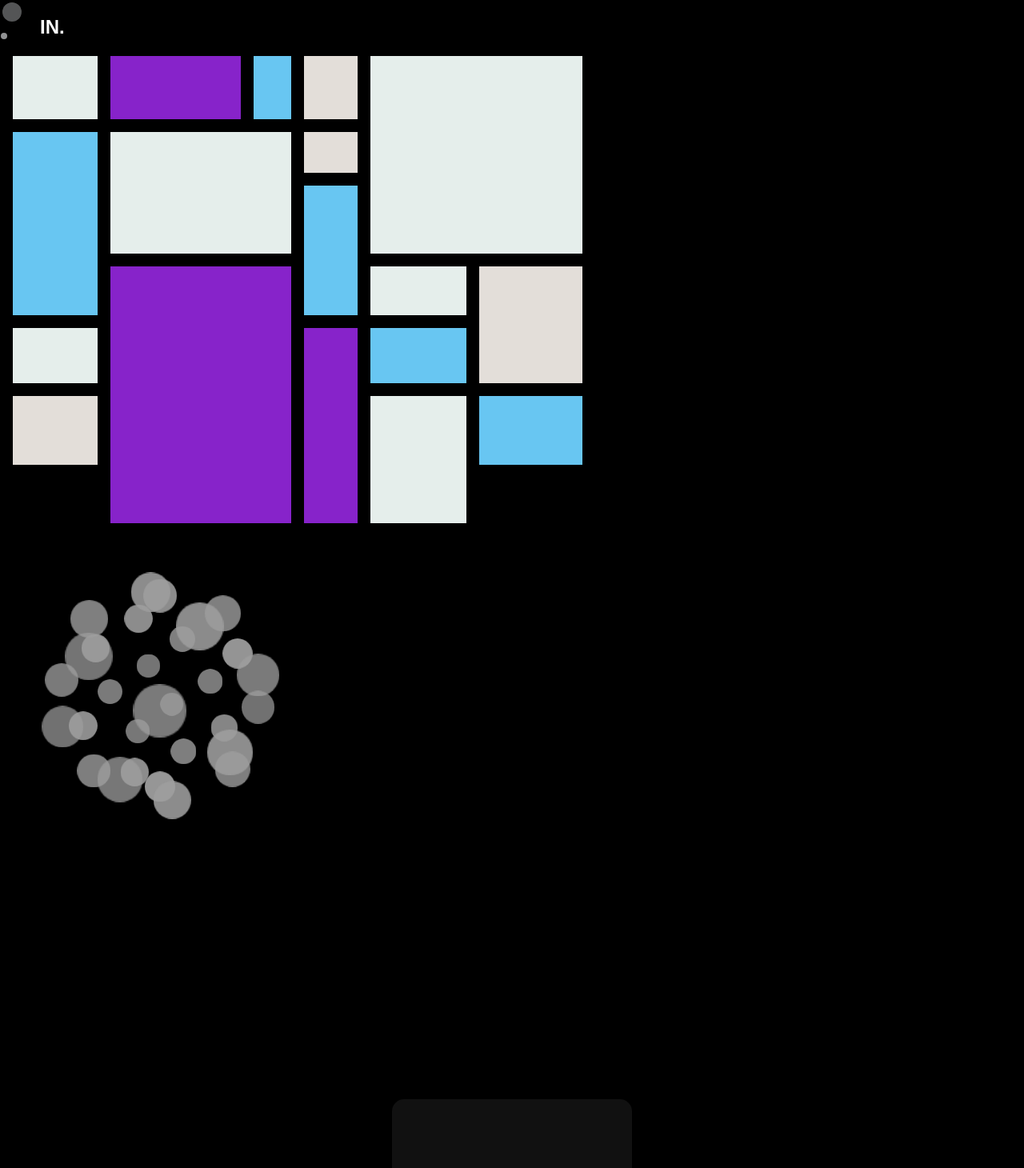
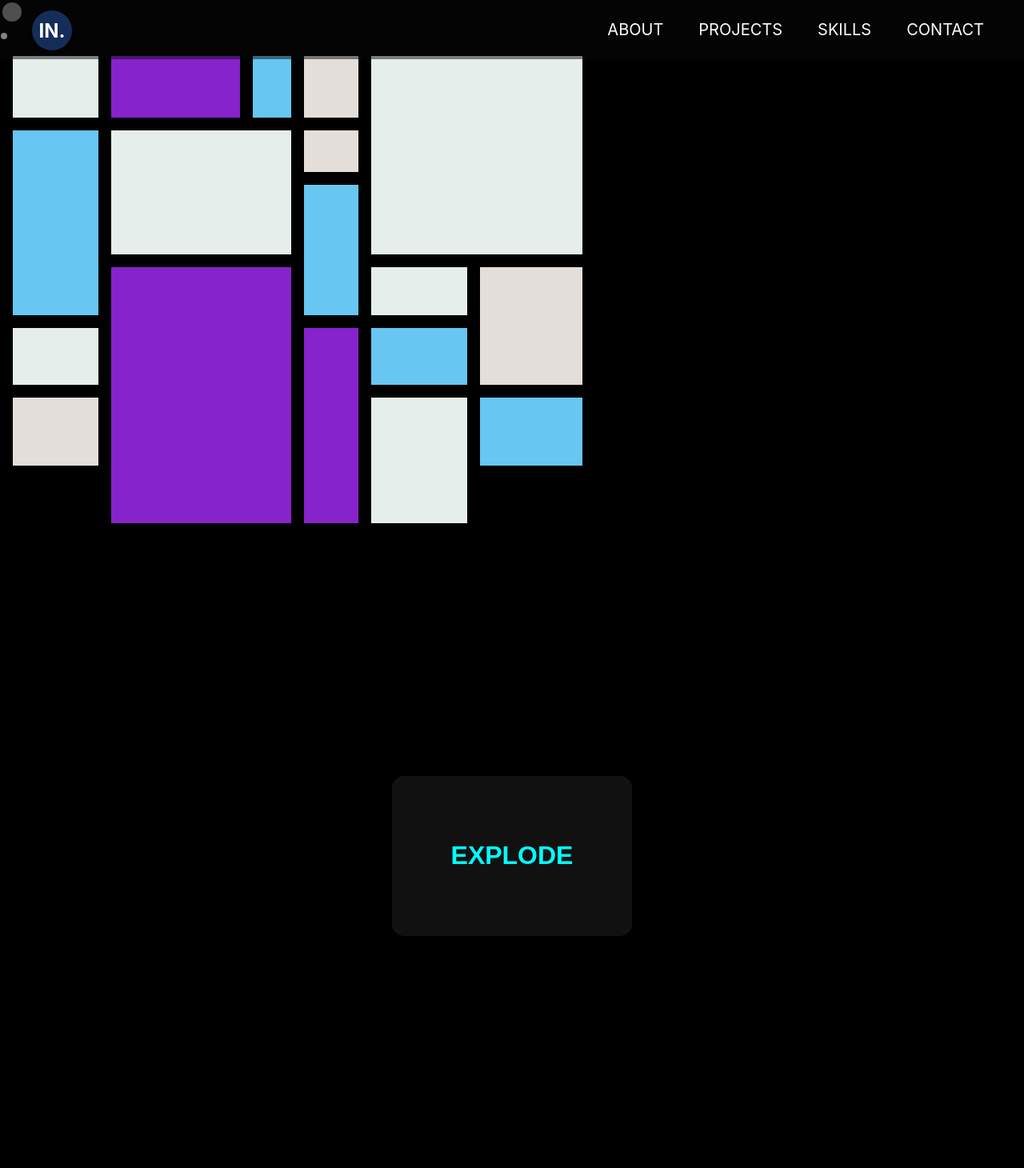
Before and after one commit to Isha-Nanda08/My-Portfolio, a React (Create React App) app in the folder my-portfolio/: page / in a window 1280 px wide. Shown: the top 1460 px of the page at 80% size. Built offline with nearby package versions, Linux system fonts and the light colour scheme.

Commit message:
add navbar explode

```diff
--- a/my-portfolio/src/components/Explode.jsx
+++ b/my-portfolio/src/components/Explode.jsx
@@ -1,11 +1,44 @@
-import React from "react";
+// Explode.jsx
+import React, { useEffect } from "react";
 import "../styles/explode.css";
+import IconCloud from "./IconCloud"; // Import your IconCloud component
 
 const Explode = () => {
+  useEffect(() => {
+    // Get the elements we need to manipulate
+    const explodeContainer = document.querySelector('.particle-deconstruct-container');
+    const iconCloudContainer = document.querySelector('.icon-cloud-container');
+
+    // Add click event to the explode element
+    const explodeElement = document.querySelector('.particle-deconstruct-element');
+
+    if (explodeElement) {
+      explodeElement.addEventListener('click', () => {
+        // Add the exploded class to trigger animation
+        explodeElement.classList.add('exploded');
+
+        // Add the fade-out class to the container
+        explodeContainer.classList.add('fade-out');
+
+        // After 2 seconds, show the IconCloud
+        setTimeout(() => {
+          explodeContainer.style.display = 'none';
+          iconCloudContainer.classList.add('visible');
+        }, 2000);
+      });
+    }
+  }, []);
+
   return (
-    <div className="particle-deconstruct-container">
-      <div className="particle-deconstruct-element">
-        <h2>EXPLODE</h2>
+    <div className="page-wrapper">
+      <div className="particle-deconstruct-container">
+        <div className="particle-deconstruct-element">
+          <h2>EXPLODE</h2>
+        </div>
+      </div>
+
+      <div className="icon-cloud-container">
+        <IconCloud />
       </div>
     </div>
   );
--- a/my-portfolio/src/components/Navbar.jsx
+++ b/my-portfolio/src/components/Navbar.jsx
@@ -1,17 +1,150 @@
-import React from "react";
-import "../styles/Navbar.css"; // Import the CSS file
+import React, { useState, useEffect } from 'react';
 
-const Navbar = () => {
+const RollingNavbar = () => {
+  const [animationStarted, setAnimationStarted] = useState(false);
+  const navItems = [ 'About','Projects',  'skills','Contact'];
+
+  useEffect(() => {
+    // Start animation after component mounts
+    setTimeout(() => {
+      setAnimationStarted(true);
+    }, 500);
+  }, []);
+
   return (
-    <nav className="navbar">
-      <div className="logo">IN.</div>
-      <div className="nav-links">
-        <a href="#works">WORKS</a>
-        <a href="#about">ABOUT</a>
-        <a href="#contact">CONTACT</a>
+    <div className="navbar-container">
+      <div className="navbar-content">
+        {/* Logo container that will be the destination */}
+        <div className="logo-container">
+          {/* Logo that rolls in from right to left position */}
+          <div className={`logo ${animationStarted ? 'rolling-animation' : ''}`}>
+            <span>IN.</span>
+          </div>
+        </div>
+
+        {/* Nav items that get revealed from right */}
+        <nav className="navigation">
+          <ul className="nav-list">
+            {navItems.map((item, index) => (
+              <li
+                key={item}
+                className={`nav-item ${animationStarted ? 'nav-item-visible' : ''}`}
+                style={{
+                  transitionDelay: `${animationStarted ? (navItems.length - index - 1) * 150 + 400 : 0}ms`
+                }}
+              >
+                <a href="#">{item}</a>
+              </li>
+            ))}
+          </ul>
+        </nav>
       </div>
-    </nav>
+
+      <style jsx>{`
+        /* Navbar container styles */
+        .navbar-container {
+          /* position:relative, */
+          background-color: #090a0c7d;
+          color: white;
+          height: 74px;
+          width: 100%;
+          overflow: hidden;
+          position: relative;
+          position:fixed;
+          z-index:100;
+        }
+
+        /* Navbar content layout */
+        .navbar-content {
+          max-width: 1200px;
+          margin: 0 auto;
+          padding: 0 24px;
+          height: 100%;
+          display: flex;
+          align-items: center;
+          justify-content: space-between;
+        }
+
+        /* Logo styles */
+        .logo-container {
+          position: relative;
+          height: 48px;
+          width: 48px;
+        }
+
+        .logo {
+          width: 50px;
+          height: 50px;
+          background-color: #23509892;
+          border-radius: 50%;
+          display: flex;
+          align-items: center;
+          justify-content: center;
+          box-shadow: 0 4px 6px rgba(0, 0, 0, 0.1);
+          position: absolute;
+          transform: translateX(100vw);
+        }
+
+        .logo span {
+          font-weight: bold;
+          font-size: 24px;
+        }
+
+        /* Navigation styles */
+        .navigation {
+          display: flex;
+          align-items: center;
+          height: 100%;
+        }
+
+        .nav-list {
+          display: flex;
+          list-style-type: none;
+          margin: 0;
+          padding: 0;
+        }
+
+        .nav-item {
+          margin-left: 34px;
+          opacity: 0;
+          transform: translateY(32px);
+          transition: opacity 0.5s ease, transform 0.5s ease;
+        }
+
+        .nav-item-visible {
+          opacity: 1;
+          transform: translateY(0);
+        }
+
+        .nav-item a {
+          color: white;
+          text-decoration: none;
+          transition: color 0.3s ease;
+          font-size:20px;
+          text-transform: uppercase;
+          padding-right:10px;
+        }
+
+        .nav-item a:hover {
+          color: #60a5fa;
+        }
+
+        /* Animation */
+        @keyframes rolling {
+          0% {
+            transform: translateX(calc(100vw - 48px)) rotate(0deg);
+          }
+          100% {
+            transform: translateX(0) rotate(720deg);
+          }
+        }
+
+        .rolling-animation {
+          animation: rolling 1.5s ease-out forwards;
+        }
+      `}</style>
+    </div>
   );
 };
 
-export default Navbar;
+export default RollingNavbar;
--- a/my-portfolio/src/pages/Landingpage.jsx
+++ b/my-portfolio/src/pages/Landingpage.jsx
@@ -12,7 +12,8 @@ import MondrianGrid from "../components/MondianGrid";
 import Explode from "../components/Explode";
 import SocialIcons from "../components/socialIcons";
 import HexagonGrid from "../components/Hexagon";
-import Navbar from "../components/Navbar";
+import RollingNavbar from "../components/Navbar";
+
 
 const Landingpage = () => {
   // State to manage loading status
@@ -43,7 +44,7 @@ const Landingpage = () => {
             overflow:'hidden'
         }}>
       {/* Custom Cursor */}
-      <Navbar/>
+      <RollingNavbar/>
       <CustomCursor />
 
       {/* Vortex Background */}
@@ -59,7 +60,7 @@ const Landingpage = () => {
 
         <MondrianGrid/>
       </div>
-      <IconCloud/>
+
       <Explode/>
 
       {/* Animated Grid */}
--- a/my-portfolio/src/styles/Navbar.css
+++ b/my-portfolio/src/styles/Navbar.css
@@ -12,19 +12,19 @@
   }
 
   .logo {
-    font-size: 24px;
+    font-size: 40px;
     font-weight: bold;
   }
 
   .nav-links {
     display: flex;
-    gap: 30px;
+    gap: 40px;
   }
 
   .nav-links a {
     text-decoration: none;
     color: white;
-    font-size: 16px;
+    font-size: 24px;
     transition: opacity 0.3s ease;
   }
 
--- a/my-portfolio/src/styles/explode.css
+++ b/my-portfolio/src/styles/explode.css
@@ -1,3 +1,11 @@
+/* Full page wrapper */
+.page-wrapper {
+  position: relative;
+  width: 100%;
+  height: 100vh;
+  background: #000;
+  overflow: hidden;
+}
 
 /* Full page container */
 .particle-deconstruct-container {
@@ -5,7 +13,19 @@
   justify-content: center;
   align-items: center;
   height: 100vh;
+  width: 100%;
   background: #000;
+  position: absolute;
+  top: 0;
+  left: 0;
+  z-index: 2;
+  opacity: 1;
+  transition: opacity 1s ease;
+}
+
+/* Fade out animation for the explode container */
+.particle-deconstruct-container.fade-out {
+  opacity: 0;
 }
 
 /* The main element box */
@@ -21,6 +41,7 @@
   /* border: 2px solid #0ff; */
   border-radius: 15px;
   /* box-shadow: 0 0 15px #0ff; */
+  cursor: pointer;
 }
 
 /* Text inside the element */
@@ -49,23 +70,44 @@
     transparent 50px
   );
   opacity: 0;
-    transition: all 0.5s ease;
+  transition: all 0.25s ease;
 }
 
-  /* Hover effect - explode and scale text */
-  .particle-deconstruct-element:hover h2 {
+/* Click effect - explode and scale text */
+.particle-deconstruct-element.exploded h2 {
   transform: scale(1.5) rotate(360deg);
   opacity: 0;
 }
 
-  /* Hover effect - expanding particles */
-  .particle-deconstruct-element:hover::before {
+/* Click effect - expanding particles */
+.particle-deconstruct-element.exploded::before {
   transform: scale(2) rotate(45deg);
   opacity: 0.3;
 }
 
-  /* Hover effect - reverse particles */
-  .particle-deconstruct-element:hover::after {
+/* Click effect - reverse particles */
+.particle-deconstruct-element.exploded::after {
   transform: scale(2) rotate(-45deg);
   opacity: 0.3;
 }
+
+/* IconCloud container */
+.icon-cloud-container {
+  position: absolute;
+  top: 0;
+  left: 0;
+  width: 100%;
+  height: 100vh;
+  display: flex;
+  justify-content: center;
+  align-items: center;
+  z-index: 1;
+  opacity: 0;
+  transition: opacity 0.25s ease;
+}
+
+/* Class to show the IconCloud */
+.icon-cloud-container.visible {
+  opacity: 1;
+  z-index: 3;
+}
```
Lines whose indentation alone changed are shown as unchanged.
